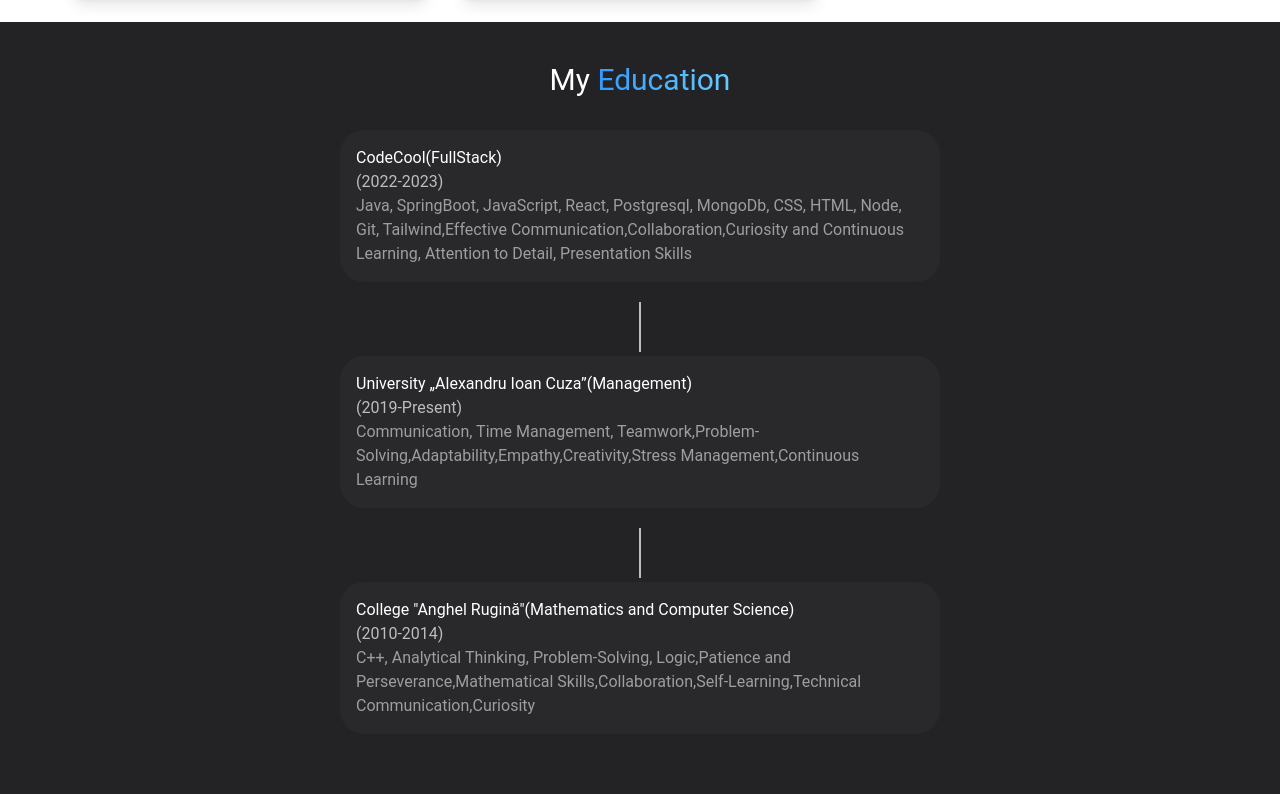
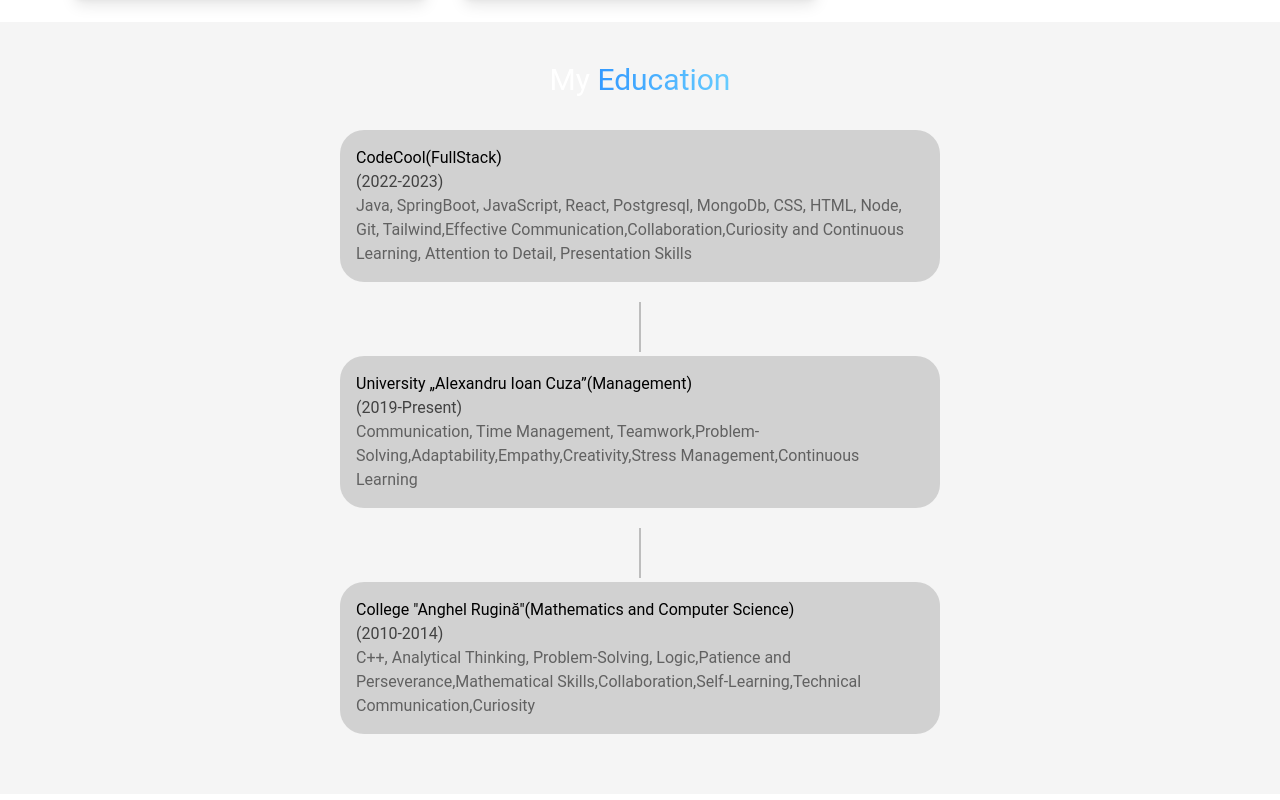
Before and after one commit to BadarauDavid/Portfolio, a React (Create React App) app in the folder frontend/: page / in a window 1280 px wide. Shown: the part 1940-2740 px from the top of the page. Built offline with nearby package versions, Linux system fonts and the light colour scheme.

Commit message:
add dark mode for education and finish contact

```diff
--- a/frontend/src/components/Contact.jsx
+++ b/frontend/src/components/Contact.jsx
@@ -19,7 +19,7 @@
             </div>
           </div>
           <form
-              action=""
+              action="https://getform.io/f/warklxnb"
               method="post"
               className="p-6 flex flex-col justify-center max-w-[700px]"
             >
--- a/frontend/src/components/Education.jsx
+++ b/frontend/src/components/Education.jsx
@@ -1,14 +1,14 @@
 export default function Education() {
   return (
-    <div className="py-10 bg-[#232325]">
+    <div className="py-10  dark:text-white dark:bg-[#232325] bg-gray-100">
       <h2 className="mb-8 text-3xl text-white text-center">
         My <span>Education</span>
       </h2>
 
-      <div className="mb-[20px] text-white relative bg-gray-800/20 p-4 rounded-3xl max-w-[300px] sm:max-w-[600px] mx-auto">
+      <div className="mb-[20px] text-black dark:text-white relative bg-gray-800/20 p-4 rounded-3xl max-w-[300px] sm:max-w-[600px] mx-auto">
         <p>CodeCool(FullStack)</p>
-        <p className="text-gray-400 ">(2022-2023) </p>
-        <p className="text-gray-500 ">
+        <p className="dark:text-gray-400 text-gray-800">(2022-2023) </p>
+        <p className="dark:text-gray-500 text-gray-700">
           Java, SpringBoot, JavaScript, React, Postgresql, MongoDb, CSS, HTML,
           Node, Git, Tailwind,Effective Communication,Collaboration,Curiosity
           and Continuous Learning, Attention to Detail, Presentation Skills
@@ -17,10 +17,10 @@
 
       <div className="h-[50px] w-[2px] bg-gray-400 relative my-1 mx-auto"></div>
 
-      <div className="mb-[20px] text-white relative bg-gray-800/20 p-4 rounded-3xl max-w-[300px] sm:max-w-[600px] mx-auto">
+      <div className="mb-[20px] text-black dark:text-white relative bg-gray-800/20 p-4 rounded-3xl max-w-[300px] sm:max-w-[600px] mx-auto">
         <p>University „Alexandru Ioan Cuza”(Management)</p>
-        <p className="text-gray-400 ">(2019-Present) </p>
-        <p className="text-gray-500 ">
+        <p className="dark:text-gray-400 text-gray-800 ">(2019-Present) </p>
+        <p className="dark:text-gray-500 text-gray-700 ">
           {" "}
           Communication, Time Management,
           Teamwork,Problem-Solving,Adaptability,Empathy,Creativity,Stress
@@ -30,10 +30,10 @@
 
       <div className="h-[50px] w-[2px] bg-gray-400 relative my-1 mx-auto"></div>
 
-      <div className="mb-[20px] text-white relative bg-gray-800/20 p-4 rounded-3xl max-w-[300px] sm:max-w-[600px] mx-auto">
+      <div className="mb-[20px] text-black dark:text-white relative bg-gray-800/20 p-4 rounded-3xl max-w-[300px] sm:max-w-[600px] mx-auto">
         <p>College "Anghel Rugină"(Mathematics and Computer Science)</p>
-        <p className="text-gray-400 ">(2010-2014)</p>
-        <p className="text-gray-500 ">
+        <p className="dark:text-gray-400 text-gray-800 ">(2010-2014)</p>
+        <p className="dark:text-gray-500 text-gray-700 ">
           C++, Analytical Thinking, Problem-Solving, Logic,Patience and
           Perseverance,Mathematical Skills,Collaboration,Self-Learning,Technical
           Communication,Curiosity
```
